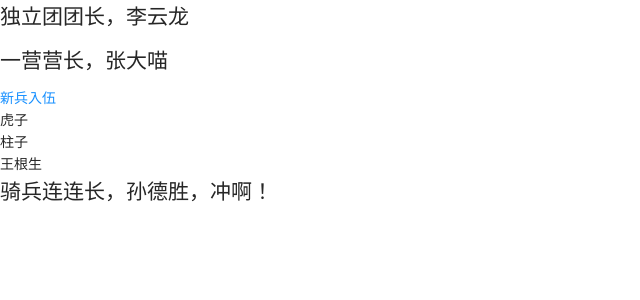
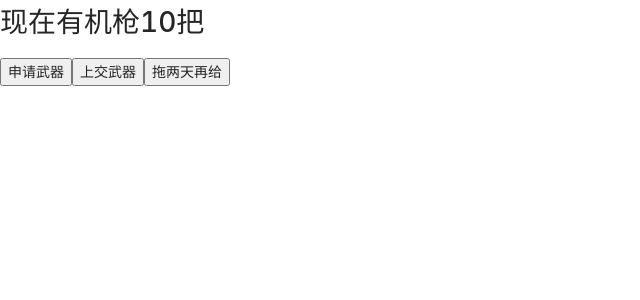
Before and after one commit to tengxiaoyang/zhipin-react, a React app: page / in a window 1280 px wide. Shown: the top 300 px of the page, without its empty margins (0-640 px from the left). Built offline with nearby package versions, Linux system fonts and the light colour scheme.

Commit message:
add or modify

```diff
--- a/package.json
+++ b/package.json
@@ -59,6 +59,7 @@
     "react-dom": "^17.0.1",
     "react-refresh": "^0.8.3",
     "redux": "^4.0.5",
+    "redux-thunk": "^2.3.0",
     "resolve": "1.18.1",
     "resolve-url-loader": "^3.1.2",
     "sass-loader": "^10.0.5",
@@ -173,6 +174,7 @@
   "devDependencies": {
     "babel-plugin-import": "^1.13.3",
     "customize-cra": "^1.0.0",
-    "react-app-rewired": "^2.1.8"
+    "react-app-rewired": "^2.1.8",
+    "redux-thunk": "^2.3.0"
   }
 }
--- a/src/App.js
+++ b/src/App.js
@@ -1,90 +1,22 @@
-// import logo from './logo.svg';
-// import './App.css';
-
-// function App() {
-//   return (
-//     <div className="App">
-//       <header className="App-header">
-//         <img src={logo} className="App-logo" alt="logo" />
-//         <p>
-//           Edit <code>src/App.js</code> and save to reload.
-//         </p>
-//         <a
-//           className="App-link"
-//           href="https://reactjs.org"
-//           target="_blank"
-//           rel="noopener noreferrer"
-//         >
-//           Learn React
-//         </a>
-//       </header>
-//     </div>
-//   );
-// }
-
-// export default App;
-
 import React from 'react'
-import { Button, List } from 'antd-mobile'
-// import 'antd-mobile/dist/antd-mobile.css'
 
 class App extends React.Component {
+  // constructor(props) {
+  //   super(props)
+  // }
   render() {
-    const boss = '李云龙'
+    // 通过属性获取store以及addGun、removeGun这两个操作函数，再通过store获取初始状态和dispatch方法：
+    const store = this.props.store
+    const num = store.getState()
+    const addGun = this.props.addGun
+    const removeGun = this.props.removeGun
+    const addGunAsync =this.props.addGunAsync
     return (
       <div>
-        <h2>独立团团长，{boss}</h2>
-        <Battalion1 boss='张大喵'></Battalion1>
-        <Squadron boss='孙德胜'></Squadron>
-      </div>
-    )
-  }
-}
-
-function Squadron(props) {
-  return <h2>骑兵连连长，{props.boss}，冲啊！</h2>
-}
-
-class Battalion1 extends React.Component {
-  constructor(props) {
-    super(props)
-    this.state = {
-      solders: [
-        '虎子',
-        '柱子',
-        '王根生'
-      ]
-    }
-    // this.addSolder = this.addSolder.bind(this)
-    // console.log('constructor')
-  }
-  addSolder = () => {
-    console.log('addSolder')
-    this.setState({
-      solders: [
-        ...this.state.solders, '新兵蛋子' + Math.random()
-      ]
-    })
-  }
-  render() {
-    // console.log('render')
-    // const boss = '张大喵'
-    return (
-      <div>
-        <h2>一营营长，{this.props.boss}</h2>
-        {/* <button onClick={() => this.addSolder()}>新兵入伍</button> */}
-        <Button type='primary' onClick={this.addSolder}>新兵入伍</Button>
-        <List
-          renderHeader={() => {'士兵列表'}}
-        >
-          {this.state.solders.map(v => {
-            return (
-              <List.Item key={v}>
-                {v}
-              </List.Item>
-            )
-          })}
-        </List>
+        <h1>现在有机枪{num}把</h1>
+        <button onClick={() => store.dispatch(addGun())}>申请武器</button>
+        <button onClick={() => store.dispatch(removeGun())}>上交武器</button>
+        <button onClick={() => store.dispatch(addGunAsync())}>拖两天再给</button>
       </div>
     )
   }
--- a/src/index.js
+++ b/src/index.js
@@ -1,54 +1,32 @@
 import React from 'react';
 import ReactDOM from 'react-dom';
-import './index.css';
+import { createStore, applyMiddleware, compose } from 'redux';
+import thunk from 'redux-thunk'
 import App from './App';
-import { createStore } from 'redux';
-import reportWebVitals from './reportWebVitals';
+import { counter, addGun, removeGun, addGunAsync } from './index.redux'
 
-// 新建Store
-// 通过reducer建立
-// 根据老的状态和action生成新的state
+// 新建Store，并且以组件属性的形式传入组件里：
+const store = createStore(counter, compose(
+  applyMiddleware(thunk),
+  window.devToolsExtension ? window.devToolsExtension() : () => {}
+)) //compose可以组合函数
 
-function counter(state = 0, action) {
-  switch (action.type) {
-    case '加机关枪':
-      return state + 1
-    case '减机关枪':
-      return state - 1
-    default:
-      return 10
-  }
+applyMiddleware(thunk)
+
+function render() {
+  ReactDOM.render(
+    <React.StrictMode>
+      <App
+        store={store}
+        addGun={addGun}
+        removeGun={removeGun}
+        addGunAsync={addGunAsync}
+      />
+    </React.StrictMode>,
+    document.getElementById('root')
+  );
 }
+render()
 
-// 新建Store：
-const store = createStore(counter)
-
-const init = store.getState()
-console.log(init)
-
-// 定义事件：
-function listener() {
-  const current = store.getState()
-  console.log(`现在有机枪${current}把`)
-}
-store.subscribe(listener)
-
-// 派发事件，传递action：
-store.dispatch({type: '加机关枪'})
-// console.log(store.getState())
-store.dispatch({type: '加机关枪'})
-// console.log(store.getState())
-store.dispatch({type: '减机关枪'})
-// console.log(store.getState())
-
-ReactDOM.render(
-  <React.StrictMode>
-    <App />
-  </React.StrictMode>,
-  document.getElementById('root')
-);
-
-// If you want to start measuring performance in your app, pass a function
-// to log results (for example: reportWebVitals(console.log))
-// or send to an analytics endpoint. Learn more: https://bit.ly/CRA-vitals
-reportWebVitals();
+// 用subscribe订阅render函数，当状态变化时render会重新执行，重新渲染整个页面：
+store.subscribe(render)
--- /dev/null
+++ b/src/index.redux.js
@@ -0,0 +1,34 @@
+// 定义常量：
+const ADD_GUN = '加机关枪'
+const REMOVE_GUN = '减机关枪'
+
+// reducer：
+export function counter(state = 0, action) {
+  switch (action.type) {
+    case ADD_GUN:
+      return state + 1
+    case REMOVE_GUN:
+      return state - 1
+    default:
+      return 10
+  }
+}
+
+// 把对象变成函数返回值：
+// action creator，专门创建action：
+export function addGun() {
+  return {type: ADD_GUN}
+}
+export function removeGun() {
+  return {type: REMOVE_GUN}
+}
+
+// 只要提交action，reducer就会执行，reducer会获取现在的状态和action，action就是{type: ADD_GUN}或{type: REMOVE_GUN}，然后判断type，处理完返回新的状态，当状态变化时，用subscribe订阅drender函数会重新执行，重新渲染整个页面
+
+export function addGunAsync() {
+  return dispatch => {
+    setTimeout(() => {
+      dispatch(addGun())
+    }, 2000)
+  }
+}
```
